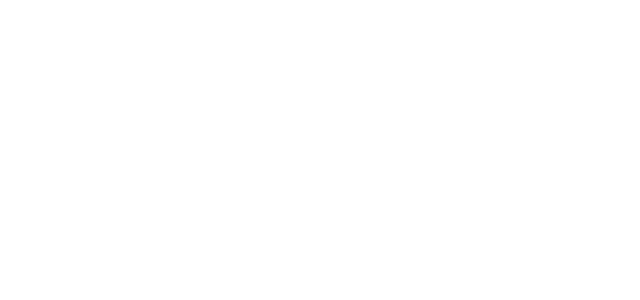
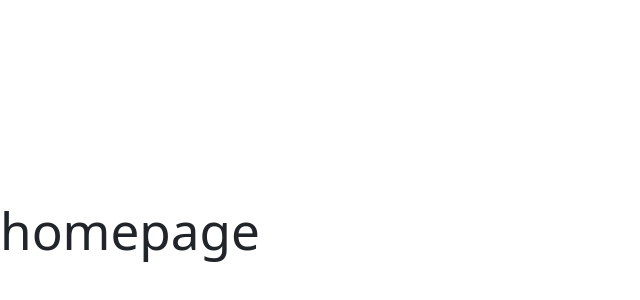
Before and after one commit to GiulioAgnello/react-router, a React (Vite) app: page / in a window 1280 px wide. Shown: the part 166-466 px from the top of the page, without its empty margins (0-640 px from the left). Built offline with nearby package versions, Linux system fonts and the light colour scheme.

Commit message:
primaRoute_uno

```diff
--- a/src/App.jsx
+++ b/src/App.jsx
@@ -1,11 +1,14 @@
 import { BrowserRouter, Routes, Route } from "react-router";
+
+// pages
+import HomePage from "./components/pages/Homepage";
 
 export default function App() {
   return (
     <>
       <BrowserRouter>
         <Routes>
-          <Route path="/" element={""} />
+          <Route path="/" element={<HomePage />} />
         </Routes>
       </BrowserRouter>
     </>
--- a/src/components/pages/homepage.jsx
+++ b/src/components/pages/homepage.jsx
@@ -1,4 +1,4 @@
-export default function homePage() {
+export default function HomePage() {
   return (
     <>
       <h1>homepage</h1>
```
